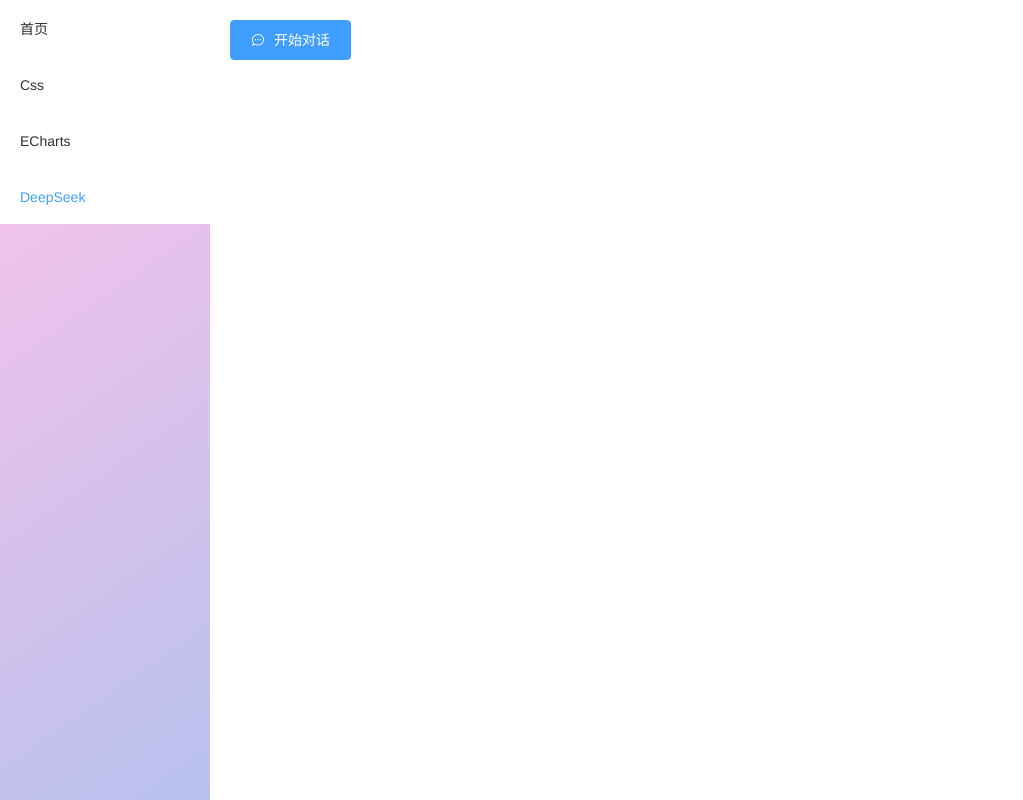
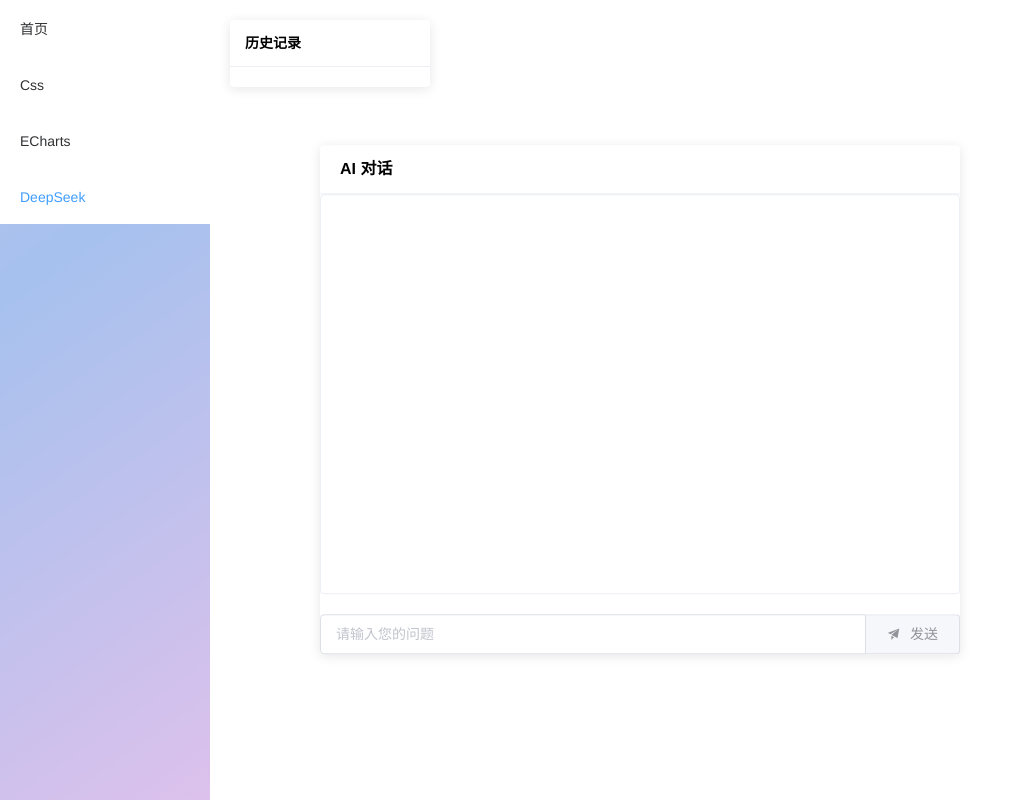
Before and after one commit to povertyPoor/gadget, a Vue app: page /DeepSeek in a window 1280 px wide. Shown: the whole page, without its empty margins (0-1023 px from the left). Built offline with nearby package versions, Linux system fonts and the light colour scheme.

Commit message:
新增历史记录查看

```diff
--- a/src/views/DeepSeek/index.vue
+++ b/src/views/DeepSeek/index.vue
@@ -1,17 +1,40 @@
 <template>
   <div class="chat-container">
-    <el-dialog
-      title="AI 对话"
-      :visible.sync="dialogVisible"
-      width="50%"
-      :before-close="handleClose">
-
+    <div class="history-panel">
+      <div class="history-header">
+        <span>历史记录</span>
+      </div>
+      <div class="history-list">
+        <div
+          v-for="(history, index) in histories"
+          :key="index"
+          class="history-item"
+          @click="loadHistory(history)"
+        >
+          {{ history.title }}
+        </div>
+      </div>
+    </div>
+    <div class="custom-dialog">
+      <div class="dialog-header">
+        <span>AI 对话</span>
+      </div>
       <div class="chat-window">
-        <div v-for="(msg, index) in messages" :key="index"
-             :class="['message', msg.role]">
+        <div
+          v-for="(msg, index) in messages"
+          :key="index"
+          :class="['message', msg.role]"
+        >
           <div class="message-content">
             {{ msg.content }}
-        <span v-if="loading && index === messages.length - 1" class="cursor"></span>
+            <span
+              v-if="
+                msg.role === 'assistant' &&
+                loading &&
+                index === messages.length - 1
+              "
+              class="cursor"
+            ></span>
           </div>
         </div>
 
@@ -26,24 +49,19 @@
           v-model="inputMessage"
           placeholder="请输入您的问题"
           @keyup.enter.native="sendMessage"
-          :disabled="loading">
+          :disabled="loading"
+        >
           <el-button
             slot="append"
             icon="el-icon-s-promotion"
             @click="sendMessage"
-            :disabled="loading || !inputMessage">
+            :disabled="loading || !inputMessage"
+          >
             发送
           </el-button>
         </el-input>
       </div>
-    </el-dialog>
-
-    <el-button
-      type="primary"
-      icon="el-icon-chat-dot-round"
-      @click="dialogVisible = true">
-      开始对话
-    </el-button>
+    </div>
   </div>
 </template>
 
@@ -51,92 +69,168 @@
 import OpenAI from "openai";
 
 export default {
-
   data() {
     return {
-      dialogVisible: false,
-      inputMessage: '',
+      inputMessage: "",
       messages: [],
+      histories: [],
       loading: false,
       openai: null,
-      controller: null
-    }
+      controller: null,
+    };
   },
   created() {
     this.openai = new OpenAI({
-      baseURL: process.env.VUE_APP_DEEPSEEK_API_URL || 'https://api.deepseek.com',
+      baseURL:
+        process.env.VUE_APP_DEEPSEEK_API_URL || "https://api.deepseek.com",
       apiKey: process.env.VUE_APP_DEEPSEEK_API_KEY,
-      dangerouslyAllowBrowser: true
+      dangerouslyAllowBrowser: true,
     });
   },
   methods: {
+    saveHistory() {
+      if (this.messages.length > 0) {
+        const title = this.messages[0].content.substring(0, 20) + "...";
+        this.histories.unshift({
+          title,
+          messages: [...this.messages],
+        });
+      }
+    },
+    loadHistory(history) {
+      this.messages = history.messages;
+    },
     async sendMessage() {
       if (!this.inputMessage.trim()) return;
 
       this.messages.push({
-        role: 'user',
-        content: this.inputMessage
+        role: "user",
+        content: this.inputMessage,
       });
 
       const userMessage = this.inputMessage;
-      this.inputMessage = '';
+      this.inputMessage = "";
       this.loading = true;
 
       try {
-        const completion = await this.openai.chat.completions.create({
+        const completion = await this.openai.chat.completions.create(
+          {
             messages: [
               { role: "system", content: "你是一个乐于助人的AI助手" },
-            ...this.messages.map(msg => ({
+              ...this.messages.map((msg) => ({
                 role: msg.role,
-              content: msg.content
-            }))
+                content: msg.content,
+              })),
             ],
             model: "deepseek-chat",
-          stream: true
-        }, {
-          signal: this.controller?.signal
-        });
+            stream: true,
+          },
+          {
+            signal: this.controller?.signal,
+          }
+        );
 
-        let assistantMessage = '';
+        let assistantMessage = "";
         this.messages.push({
-          role: 'assistant',
-          content: ''
+          role: "assistant",
+          content: "",
         });
 
         for await (const chunk of completion) {
-          const content = chunk.choices[0]?.delta?.content || '';
+          const content = chunk.choices[0]?.delta?.content || "";
           assistantMessage += content;
           this.messages[this.messages.length - 1].content = assistantMessage;
         }
       } catch (error) {
-        this.$message.error('请求失败：' + error.message);
+        this.$message.error("请求失败：" + error.message);
       } finally {
         this.loading = false;
+        this.saveHistory();
       }
     },
-    handleClose(done) {
-      this.$confirm('确认关闭对话框吗？')
-        .then(_ => {
-          this.messages = [];
-          done();
-        })
-        .catch(_ => {});
-    }
-  }
-}
+  },
+};
 </script>
 
 <style lang="scss" scoped>
 @keyframes blink {
-  0% { opacity: 1; }
-  50% { opacity: 0; }
-  100% { opacity: 1; }
+  0% {
+    opacity: 1;
+  }
+  50% {
+    opacity: 0;
+  }
+  100% {
+    opacity: 1;
+  }
 }
 
 .chat-container {
   width: 100%;
   height: 100%;
   padding: 20px;
+  position: relative;
+  display: flex;
+  gap: 20px;
+  align-items: flex-start;
+
+  .history-panel {
+    width: 200px;
+    background: white;
+    border-radius: 4px;
+    box-shadow: 0 2px 12px 0 rgba(0, 0, 0, 0.1);
+
+    .history-header {
+      padding: 15px;
+      border-bottom: 1px solid #ebeef5;
+      font-size: 14px;
+      font-weight: bold;
+    }
+
+    .history-list {
+      padding: 10px;
+
+      .history-item {
+        padding: 8px;
+        margin: 4px 0;
+        border-radius: 4px;
+        cursor: pointer;
+        font-size: 13px;
+
+        &:hover {
+          background: #f5f7fa;
+        }
+      }
+    }
+  }
+
+  .custom-dialog {
+    position: fixed;
+    top: 50%;
+    left: 50%;
+    transform: translate(-50%, -50%);
+    width: 50%;
+    min-width: 300px;
+    max-width: 800px;
+    background: white;
+    border-radius: 4px;
+    box-shadow: 0 2px 12px 0 rgba(0, 0, 0, 0.1);
+    z-index: 2000;
+
+    .dialog-header {
+      padding: 15px 20px;
+      border-bottom: 1px solid #ebeef5;
+      display: flex;
+      justify-content: space-between;
+      align-items: center;
+      font-size: 16px;
+      font-weight: bold;
+
+      .el-button {
+        padding: 0;
+      }
+    }
+  }
 
   .chat-window {
     height: 400px;
```
Lines whose indentation alone changed are shown as unchanged.
